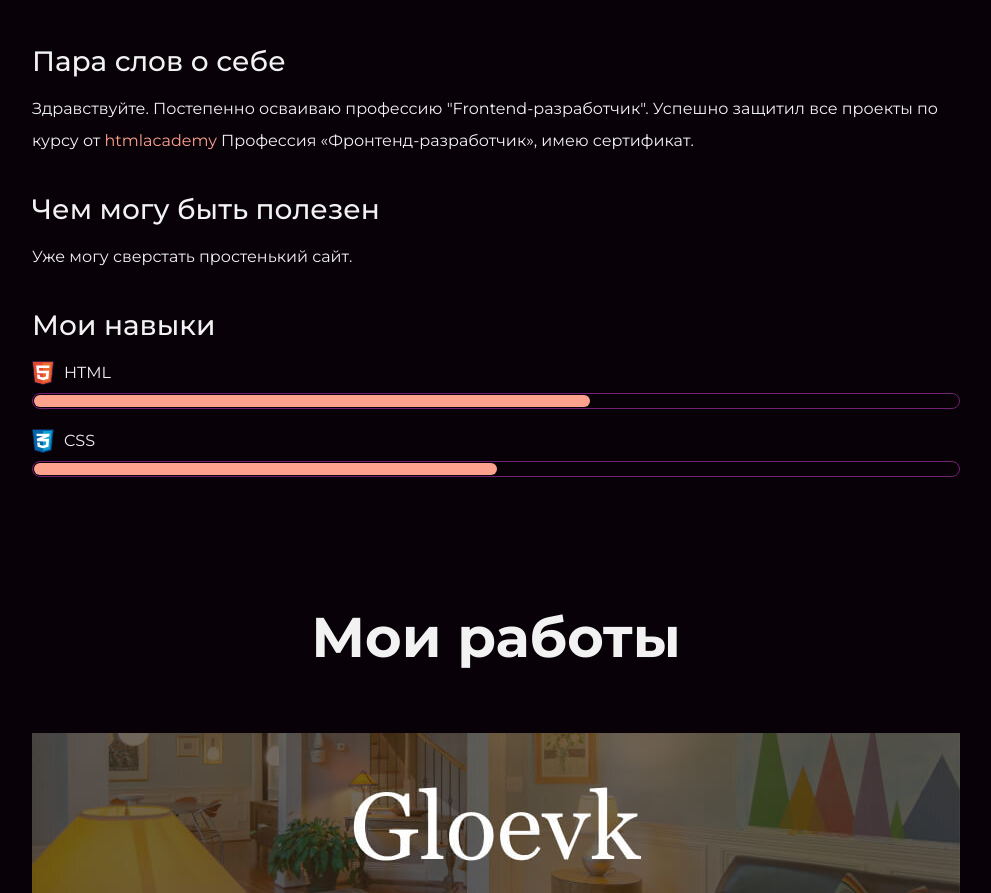
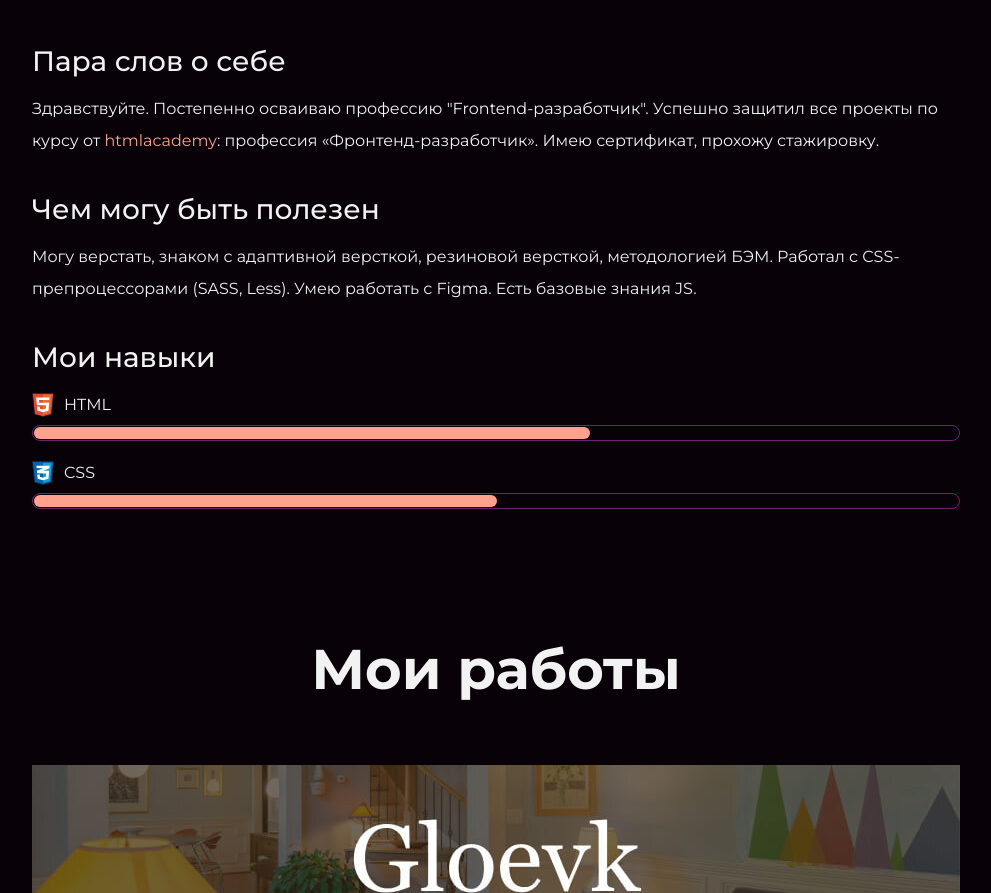
Before and after one commit to SergeySvetlov/portfolio, a plain HTML site: page index.html in a window 1280 px wide. Shown: the part 1598-2491 px from the top of the page, without its empty margins (144-1135 px from the left). Drawn offline with Linux system fonts and the light colour scheme.

Commit message:
Update index.html

```diff
--- a/index.html
+++ b/index.html
@@ -30,10 +30,10 @@
             </figure>
             <h3>Пара слов о себе</h3>
             <p>
-                Здравствуйте. Постепенно осваиваю профессию "Frontend-разработчик". Успешно защитил все проекты по курсу от <a class="link" href="https://htmlacademy.ru/">htmlacademy</a> Профессия «Фронтенд-разработчик», имею сертификат.
+                Здравствуйте. Постепенно осваиваю профессию "Frontend-разработчик". Успешно защитил все проекты по курсу от <a class="link" href="https://htmlacademy.ru/">htmlacademy</a>: профессия «Фронтенд-разработчик». Имею сертификат, прохожу стажировку.
             </p>
             <h3>Чем могу быть полезен</h3>
-            <p>Уже могу сверстать простенький сайт.</p>
+            <p>Могу верстать, знаком с адаптивной версткой, резиновой версткой, методологией БЭМ. Работал с CSS-препроцессорами (SASS, Less). Умею работать с Figma. Есть базовые знания JS.</p>
             <h3>Мои навыки</h3>
             <dl class="skills-list">
                 <dt class="skill-html">HTML</dt>
```
